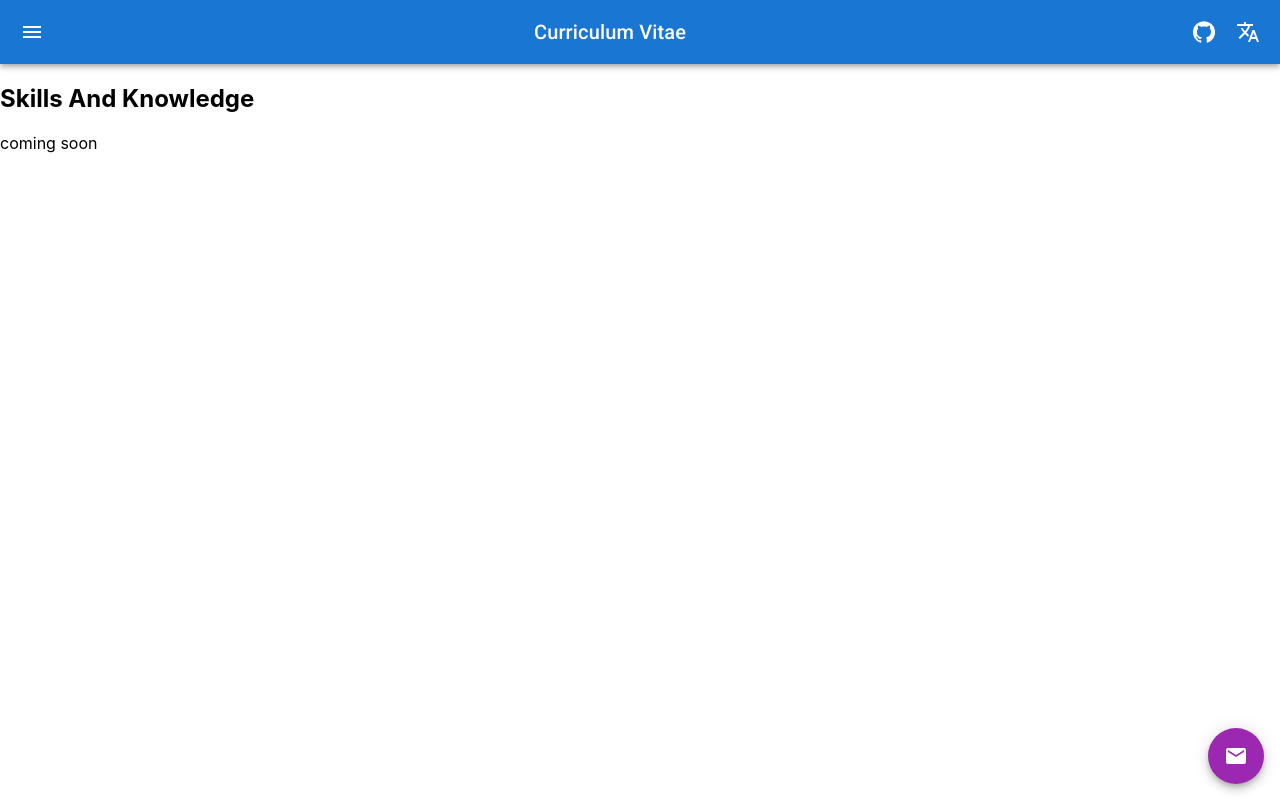
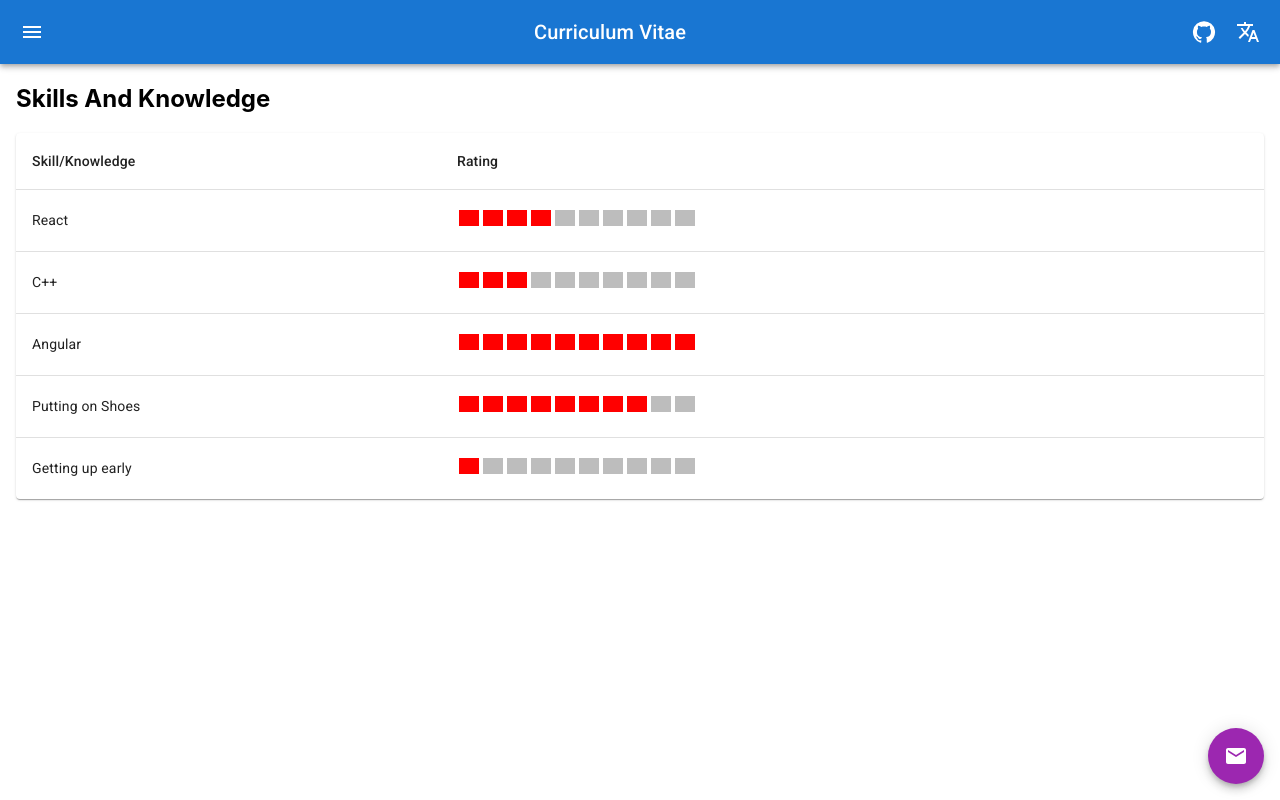
Before and after one commit to magenknurren/cv-app, a React (Create React App) app: page /cv/skills_knowledge in a window 1280 px wide. Built offline with nearby package versions, Linux system fonts and the light colour scheme.

Commit message:
skills draft added

```diff
--- /dev/null
+++ b/src/components/skills_knowledge/SkillRating.tsx
@@ -0,0 +1,25 @@
+import RectangleIcon from '@mui/icons-material/Rectangle';
+import { Rating } from '@mui/material';
+import { Component } from 'react';
+
+const customStyle = {
+  "& .MuiRating-iconFilled": {
+    color: "red"
+  }
+};
+
+export default class SkillRating extends Component<{ value: number, info: string }> {
+
+  render() {
+    return (
+      <Rating
+        max={10}
+        defaultValue={this.props.value}
+        readOnly
+        sx={customStyle}
+        icon={<RectangleIcon />}
+        emptyIcon={<RectangleIcon />}
+      />
+    );
+  }
+}
--- /dev/null
+++ b/src/components/skills_knowledge/SkillsKnowledgePage.tsx
@@ -0,0 +1,43 @@
+import { Paper, Table, TableBody, TableCell, TableContainer, TableHead, TableRow } from '@mui/material';
+import React, { Component } from 'react';
+import skillsData from '../../data/skills.json';
+import CVPage from '../CVPage';
+import SkillRating from './SkillRating';
+
+
+export default class SkillsKnowledgePage extends Component {
+
+  render() {
+
+    return (
+      <CVPage title='Skills And Knowledge'>
+
+        <TableContainer component={Paper}>
+          <Table sx={{ minWidth: 50 }} aria-label="simple table">
+            <TableHead>
+              <TableRow>
+                <TableCell>Skill/Knowledge</TableCell>
+                <TableCell align="left">Rating</TableCell>
+              </TableRow>
+            </TableHead>
+            <TableBody>
+              {skillsData.map((row) => (
+                <TableRow
+                  key={row.name}
+                  sx={{ '&:last-child td, &:last-child th': { border: 0 } }}
+                >
+                  <TableCell component="th" scope="row">
+                    {row.name}
+                  </TableCell>
+                  <TableCell align="left">
+                    <SkillRating value={row.rating} info={row.info}></SkillRating>
+                  </TableCell>
+                </TableRow>
+              ))}
+            </TableBody>
+          </Table>
+        </TableContainer>
+      </CVPage>
+    );
+  }
+}
--- /dev/null
+++ b/src/data/skills.json
@@ -0,0 +1,27 @@
+[
+	{
+		"name": "React",
+		"rating": 4,
+		"info": "Awesome stuff I learned in my spare time"
+	},
+	{
+		"name": "C++",
+		"rating": 3,
+		"info": "Learned in School"
+	},
+	{
+		"name": "Angular",
+		"rating": 10,
+		"info": "If Chuck Noris would code in Angular, he would ask me!"
+	},
+	{
+		"name": "Putting on Shoes",
+		"rating": 8,
+		"info": "Yes, i am awesome in it"
+	},
+	{
+		"name": "Getting up early",
+		"rating": 1,
+		"info": "Can do it, if you ask nicely!"
+	}
+]
--- a/src/navigation/Routes.tsx
+++ b/src/navigation/Routes.tsx
@@ -7,16 +7,7 @@
 import EducationExperiencePage from '../components/education_work/EducationExpericencePage';
 import Home from '../components/Home';
 import Persona from '../components/Persona';
-
-
-const SkillsKnowledge: React.FC = (): JSX.Element => {
-  return (
-    <div>
-      <h2>Skills And Knowledge</h2>
-      <p>coming soon</p>
-    </div>
-  );
-};
+import SkillsKnowledgePage from '../components/skills_knowledge/SkillsKnowledgePage';
 
 const Downloads: React.FC = (): JSX.Element => {
   return (
@@ -57,7 +48,7 @@
     path: '/cv/skills_knowledge',
     sidebarName: 'Skills and Knowledge',
     icon: <PaletteIcon />,
-    component: SkillsKnowledge
+    component: SkillsKnowledgePage
   },
   {
     path: '/cv/downloads',
```
